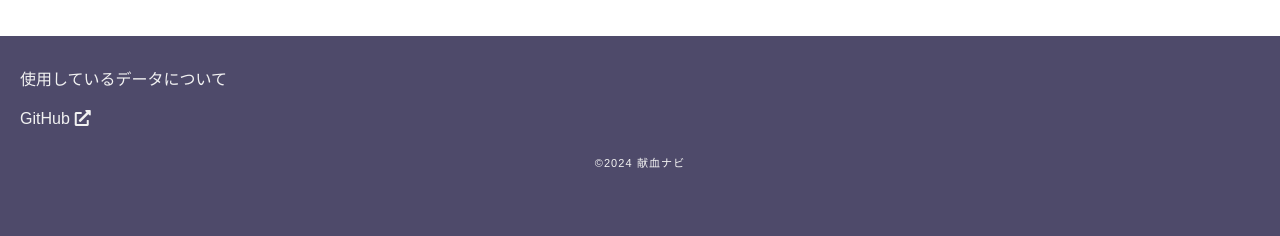
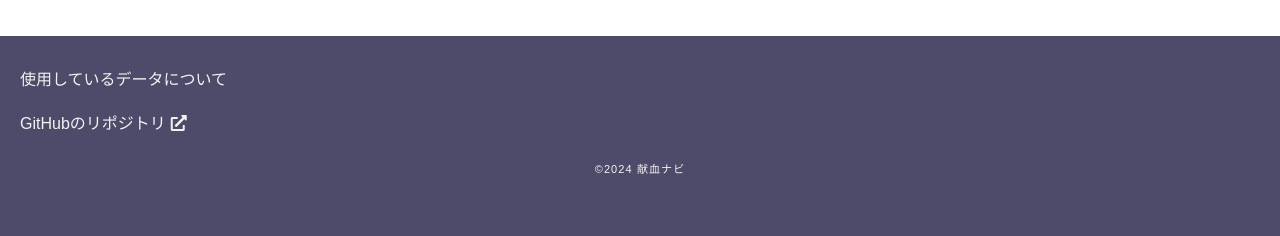
Before and after one commit to 5522079/kenketsu-navi, a Flask app: page / in a window 1280 px wide. Shown: the part 2730-2966 px from the top of the page. Run offline with Flask 3, Linux system fonts and the light colour scheme; some libraries are stand-ins or nearby versions.

Commit message:
#5 リンクの表記を変更

```diff
--- a/templates/aboutsite.html
+++ b/templates/aboutsite.html
@@ -77,7 +77,7 @@
 <!--
                 <li><a href="#" target="_blank" rel="noopener noreferrer">このサイトについて（技術記事）</a></li>
 -->
-                <li><a href="https://github.com/5522079/kenketsu_navi_test" target="_blank" rel="noopener noreferrer">GitHub</a></li>
+                <li><a href="https://github.com/5522079/kenketsu_navi_test" target="_blank" rel="noopener noreferrer">GitHubのリポジトリ</a></li>
             </ul>
         </div>
         <p class="copyright">©2024 献血ナビ</p>
--- a/templates/index.html
+++ b/templates/index.html
@@ -161,7 +161,7 @@
 <!--
                 <li><a href="#" target="_blank" rel="noopener noreferrer">このサイトについて（技術記事）</a></li>
 -->
-                <li><a href="https://github.com/5522079/kenketsu_navi_test" target="_blank" rel="noopener noreferrer">GitHub</a></li>
+                <li><a href="https://github.com/5522079/kenketsu_navi_test" target="_blank" rel="noopener noreferrer">GitHubのリポジトリ</a></li>
             </ul>
         </div>
         <p class="copyright">©2024 献血ナビ</p>
```
